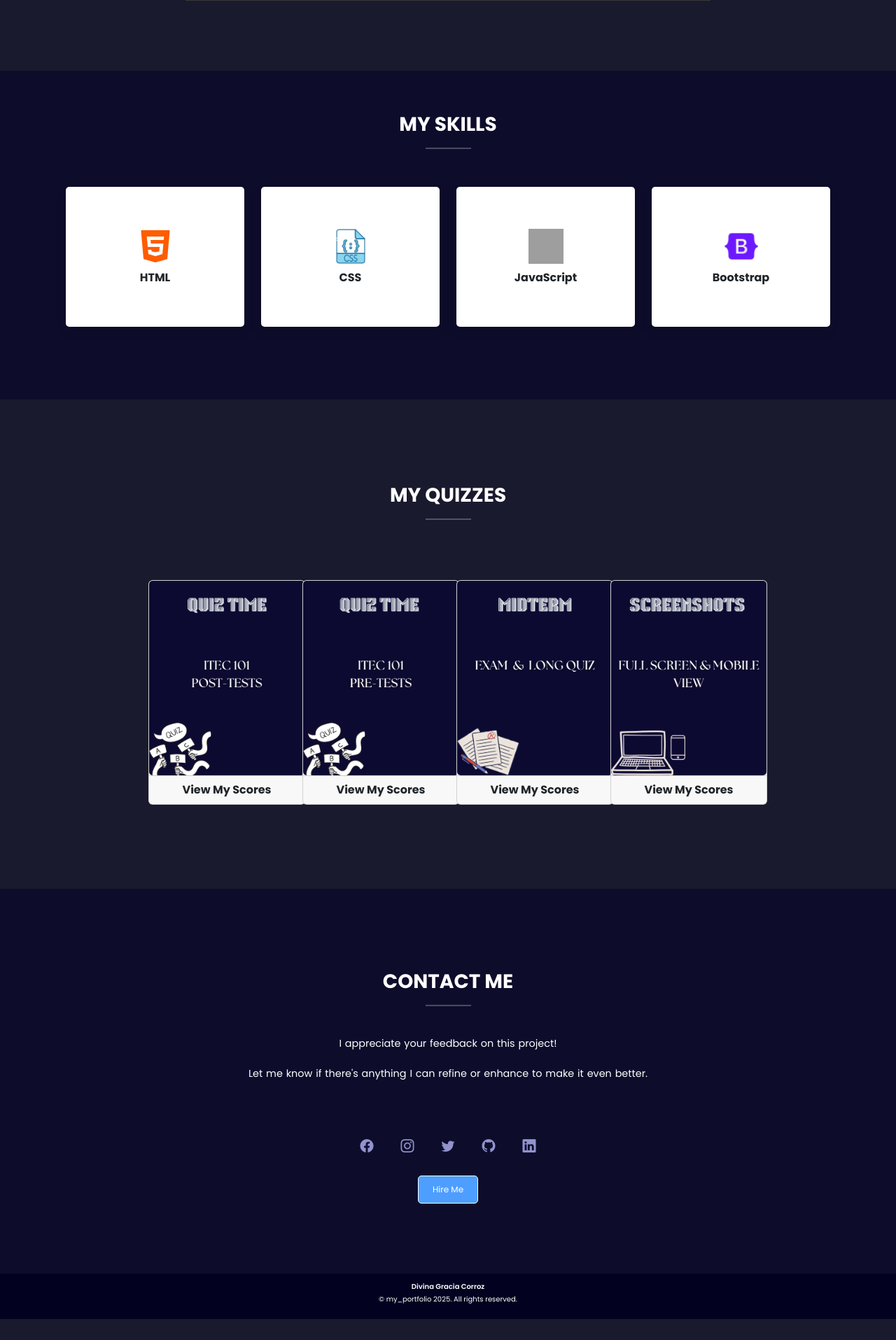
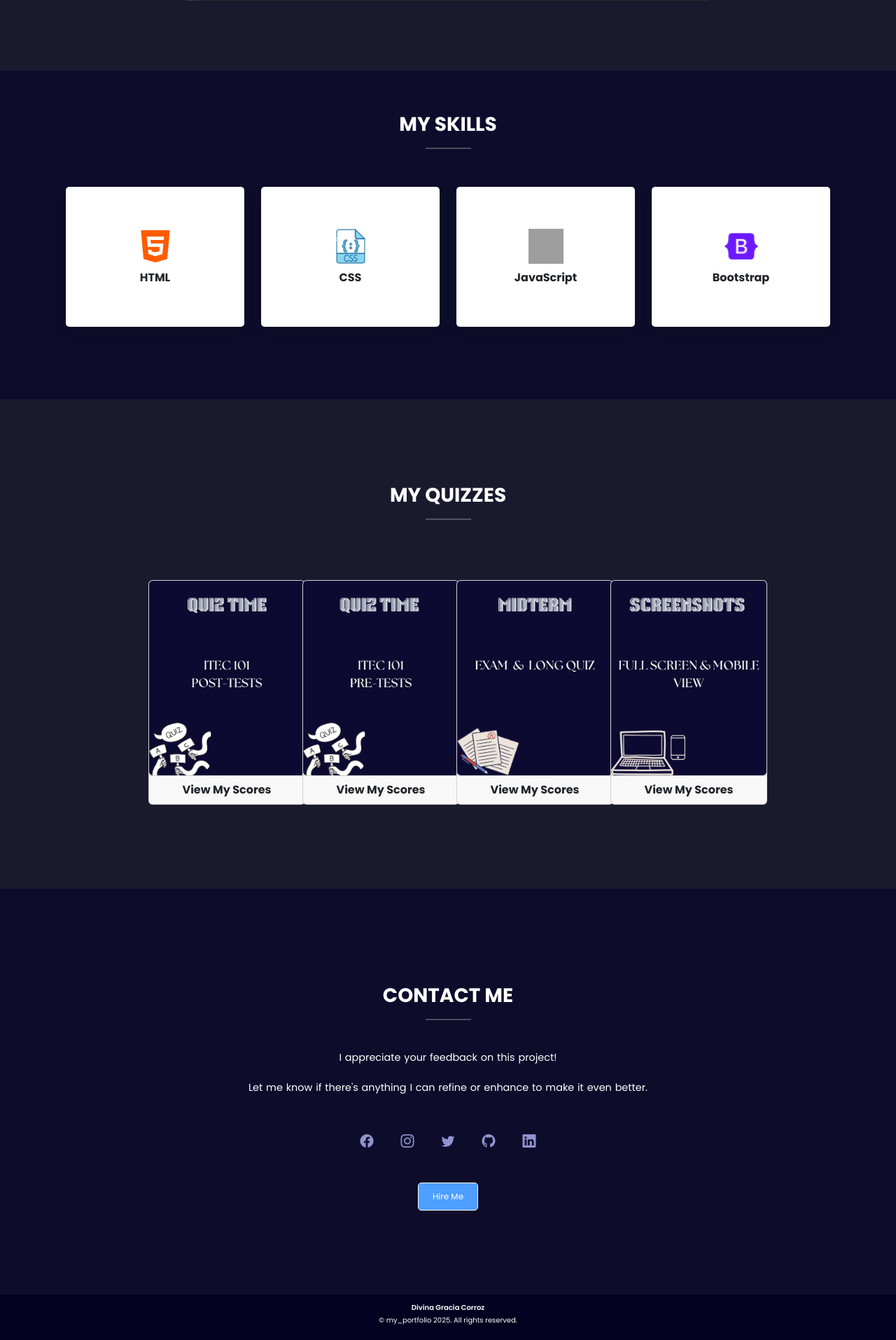
Before and after one commit to sachiicxz/WebPortfolio, a PHP site: page / in a window 1280 px wide. Shown: the part 4095-6010 px from the top of the page at 70% size. Before the commit the page ends 5980 px from the top, so only its background shows below. Run offline with PHP 8.4, Linux system fonts and the light colour scheme; grey boxes are pictures that could not be loaded.

Commit message:
final upload

```diff
--- a/css/main.css
+++ b/css/main.css
@@ -186,6 +186,8 @@
     background-color: #4e9eff;
     border-radius: 5px;
     width: 10%;
+    margin-top: 2%;
+    margin-bottom: 0;
     text-align: center;
     transition: all 0.3s ease-in-out;
 }
@@ -241,9 +243,7 @@
     font-size: 19px;
     width: 50px;
     height: 50px;
-    margin: 0;
     margin-top: 25px;
-
 }
 
 .media-icons a:hover {
@@ -683,7 +683,6 @@
 
 .contact .paragraph-text {
     margin-top: 5%;
-    margin-bottom: 5%;
 }
 
 /* Responsive Design */
--- a/css/style.css
+++ b/css/style.css
@@ -53,8 +53,8 @@
 /* Container Fix */
 .container {
     max-width: 100%;
-    padding-left: 15px;
-    padding-right: 15px;
+    padding-left: 20px;
+    padding-right: 20px;
 }
 
 /* Cards Styling */
--- a/index.html
+++ b/index.html
@@ -494,7 +494,7 @@
                         </div>
 
                         <div class="carousel-item">
-                            <img src="projects/accAddTask.png" class="d-block w-100" alt="Project 2">
+                            <img src="projects/accAdd.png" class="d-block w-100" alt="Project 2">
                             <div class="carousel-caption d-md-block">
                                 <h5 class="text-black fw-bold">Accessible Web Project</h5>
                                 <p class="text-black fw-bold">Add Task Page</p>
@@ -502,18 +502,18 @@
                         </div>
 
                         <div class="carousel-item">
-                            <img src="projects/accAddedTask.png" class="d-block w-100" alt="Project 3">
+                            <img src="projects/accToDoList.png" class="d-block w-100" alt="Project 3">
                             <div class="carousel-caption d-md-block">
                                 <h5 class="text-black fw-bold">Accessible Web Project</h5>
-                                <p class="text-black fw-bold">Added Task</p>
+                                <p class="text-black fw-bold">To-Do List</p>
                             </div>
                         </div>
 
                         <div class="carousel-item">
-                            <img src="projects/accAdd.png" class="d-block w-100" alt="Project 4">
+                            <img src="projects/accInstructions.png" class="d-block w-100" alt="Project 4">
                             <div class="carousel-caption d-md-block">
                                 <h5 class="text-black fw-bold">Accessible Web Project</h5>
-                                <p class="text-black fw-bold">Added Task</p>
+                                <p class="text-black fw-bold">Instructions Page</p>
                             </div>
                         </div>
                     </div>
@@ -674,9 +674,10 @@
             </div>
     </section>
 
+
     <!--contact section-->
     <section class="contact" id="contact">
-        <div class="container-fluid">
+        <div class="container">
             <!-- Section Title -->
             <div class="text-center mt-3 mb-0">
                 <h3 class="fw-bold text-white">CONTACT ME</h3>
```
Also changed, not shown: projects/accAdd.png, projects/accAddTask.png (deleted), projects/accAddedTask.png (deleted), projects/accHome.png, projects/accInstructions.png (added), projects/accToDoList.png (added).
